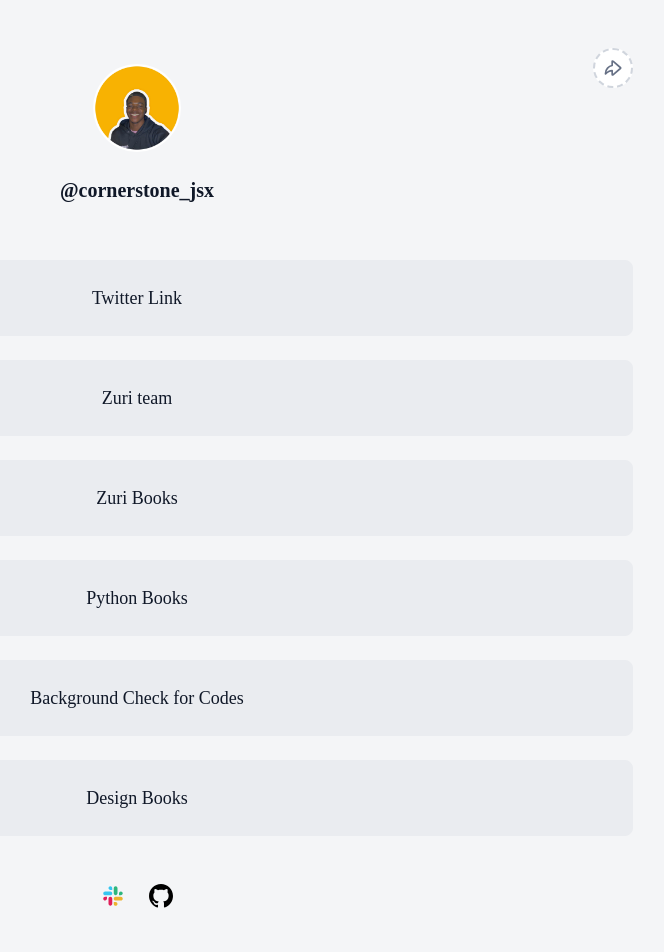
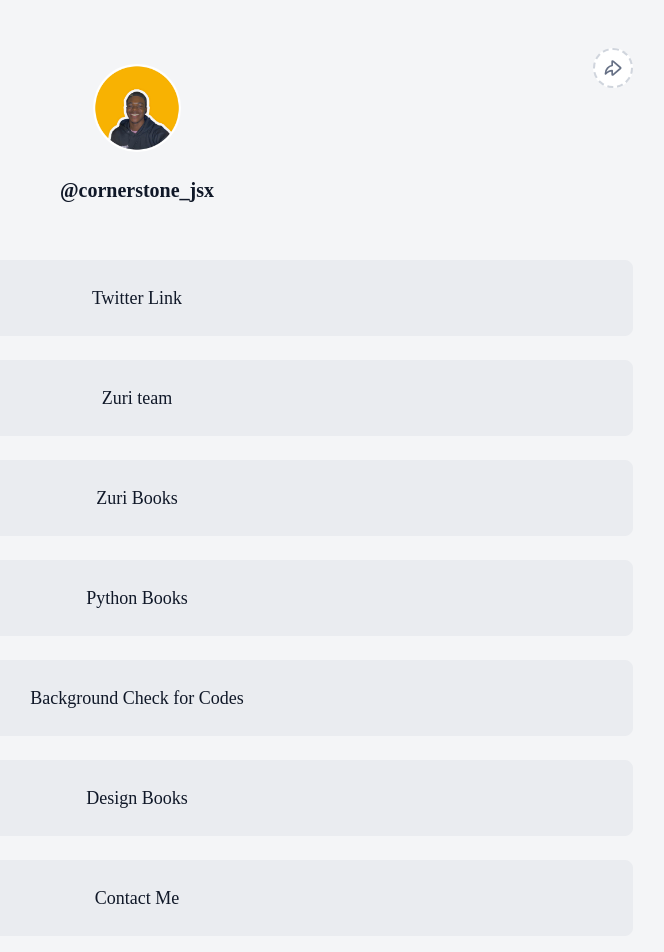
Before and after one commit to Cornerstone-04/zuri-frontend-stage-1, a React (Create React App) app: page / in a window 1280 px wide. Shown: the top 952 px of the page, without its empty margins (503-1167 px from the left). Built offline with nearby package versions, Linux system fonts and the light colour scheme.

Commit message:
feat: Add contact page and create app routes
Contact page was added to the screens folder
Routes have been prepared in the routes folder.

```diff
--- a/package.json
+++ b/package.json
@@ -8,6 +8,8 @@
     "@testing-library/user-event": "^13.5.0",
     "react": "^18.2.0",
     "react-dom": "^18.2.0",
+    "react-router": "^6.4.3",
+    "react-router-dom": "^6.4.3",
     "react-scripts": "5.0.1",
     "web-vitals": "^2.1.4"
   },
--- a/src/App.jsx
+++ b/src/App.jsx
@@ -1,10 +1,11 @@
 import React from "react";
-import Links from "./screens/Links";
+import AppRoutes from "./routes/Router";
+
 
 const App = () => {
   return (
     <div className="min-h-screen w-full">
-      <Links />
+      <AppRoutes/>
     </div>
   );
 };
--- a/src/output.css
+++ b/src/output.css
@@ -693,10 +693,6 @@ video {
   gap: 2rem;
 }
 
-.gap-0{
-  gap: 0px;
-}
-
 .overflow-hidden{
   overflow: hidden;
 }
@@ -759,14 +755,6 @@ video {
   padding-bottom: 10rem;
 }
 
-.pb-20{
-  padding-bottom: 5rem;
-}
-
-.pb-28{
-  padding-bottom: 7rem;
-}
-
 .pb-32{
   padding-bottom: 8rem;
 }
@@ -787,11 +775,6 @@ video {
 .text-xl{
   font-size: 1.25rem;
   line-height: 1.75rem;
-}
-
-.text-xs{
-  font-size: 0.75rem;
-  line-height: 1rem;
 }
 
 .font-normal{
@@ -903,14 +886,6 @@ video {
     align-items: center;
   }
 
-  .sm\:justify-start{
-    justify-content: flex-start;
-  }
-
-  .sm\:justify-between{
-    justify-content: space-between;
-  }
-
   .sm\:gap-14{
     gap: 3.5rem;
   }
--- /dev/null
+++ b/src/routes/Router.jsx
@@ -0,0 +1,17 @@
+import React from "react";
+import { BrowserRouter as Router, Routes, Route } from "react-router-dom";
+import Contact from "../screens/Contact";
+import Links from "../screens/Links";
+
+const AppRoutes = () => {
+  return (
+    <Router>
+      <Routes>
+        <Route path="/" element={<Links />} />
+        <Route path="contact" element={<Contact />} />
+      </Routes>
+    </Router>
+  );
+};
+
+export default AppRoutes;
--- /dev/null
+++ b/src/screens/Contact.jsx
@@ -0,0 +1,11 @@
+import React from 'react'
+
+const Contact = () => {
+  return (
+    <div>
+      Contact
+    </div>
+  )
+}
+
+export default Contact
--- a/src/screens/Links.jsx
+++ b/src/screens/Links.jsx
@@ -93,6 +93,14 @@ const Links = () => {
         >
           Design Books
         </a>
+        <a
+          className="btn link__text"
+          href="/contact"
+          id="contact"
+          title="Free design book by Zuri."
+        >
+          Contact Me
+        </a>
 
         <div className="social pt-6 pb-32 sm:pb-6 flex justify-center items-center gap-6">
           <a href="/">
```
Also changed, not shown: 1 other file (tests, documents, lock files or other folders).
